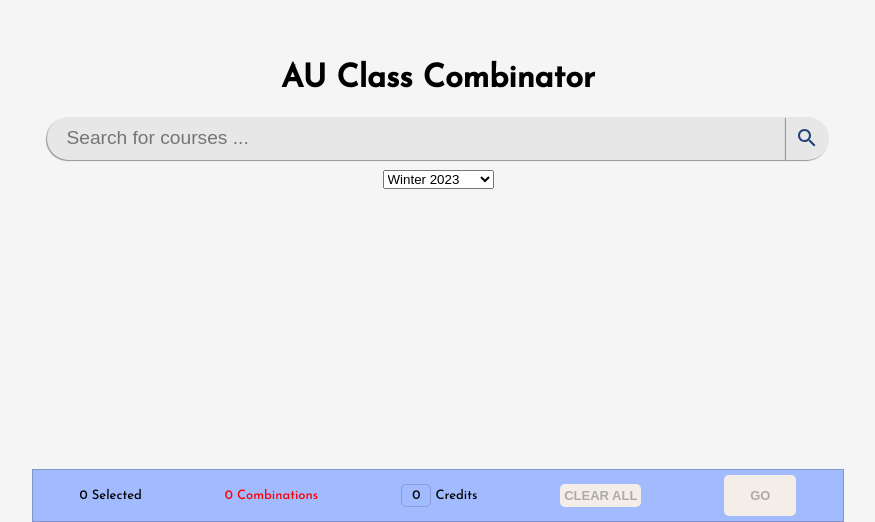
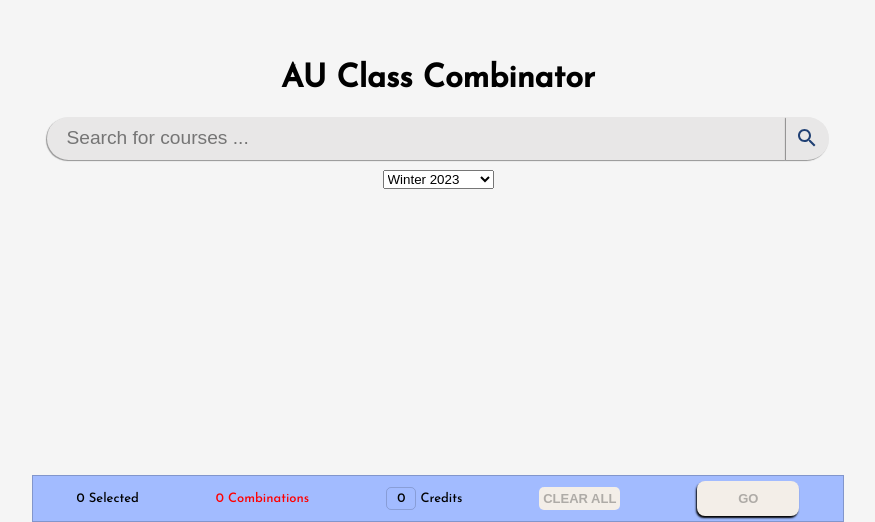
Before and after one commit to JeelRajodiya/AU-ClassCombinator, a React (Vite) app in the folder FrontEnd/: page / in a window 1280 px wide. Shown: the part 278-800 px from the top of the page, without its empty margins (202-1077 px from the left). Built offline with nearby package versions, Linux system fonts and the light colour scheme.

Commit message:
UI enhancements

```diff
--- a/FrontEnd/src/App.tsx
+++ b/FrontEnd/src/App.tsx
@@ -64,9 +64,9 @@ export default function App() {
 						/>
 					</div>
 					<div
-						className={`searching-elements ${
+						className={` ${
 							query === "" ? "default-height" : "expended"
-						}`}
+						} course-explorer-wrapper`}
 					>
 						<CourseExplorer
 							selected={selected}
--- a/FrontEnd/src/styles/actionBar.css
+++ b/FrontEnd/src/styles/actionBar.css
@@ -33,7 +33,7 @@
 	text-transform: uppercase;
 	font-weight: bold;
 
-	font-size: 1em;
+	font-size: small;
 }
 .action-bar-btn:hover {
 	cursor: pointer;
@@ -50,12 +50,23 @@ button:hover.red {
 }
 .go-btn {
 	transition: padding 100ms linear;
-	padding: 1em 2em;
+	padding: 0.6em 3em;
+	border-radius: 8px;
+	box-shadow: black -1px 2px 2px;
+	border: 2px solid transparent;
+}
+.go-btn:hover {
+	padding: 0.6em 3.5em;
+	/* box-shadow: black 0px 0px 2px; */
+}
+.go-btn:active {
+	border: 2px solid black;
 }
 .go-btn.enabled {
 	/* background-color: rgb(34, 101, 224); */
 	/* color: white; */
-	color: blue;
-	border: 1px solid blue;
+	color: white;
+	background-color: rgb(34, 101, 224);
+	/* border: 1px solid blue; */
 	/* padding: 1em; */
 }
--- a/FrontEnd/src/styles/app.css
+++ b/FrontEnd/src/styles/app.css
@@ -36,3 +36,16 @@ main {
 .default-height > .title {
 	font-size: xx-large;
 }
+.course-explorer-wrapper {
+}
+.course-explorer-wrapper.default-height {
+	transition: transform 0.5s ease-in-out;
+
+	opacity: 0;
+}
+
+.course-explorer-wrapper.expended {
+	transition: transform 250ms ease-in-out, opacity 600ms ease-out;
+
+	opacity: 1;
+}
--- a/FrontEnd/src/styles/combinator.css
+++ b/FrontEnd/src/styles/combinator.css
@@ -109,7 +109,7 @@
 	flex-direction: column;
 	align-items: center;
 	justify-content: center;
-	width: 100%;
+	/* width: 100%; */
 }
 
 .time-table > table {
```
